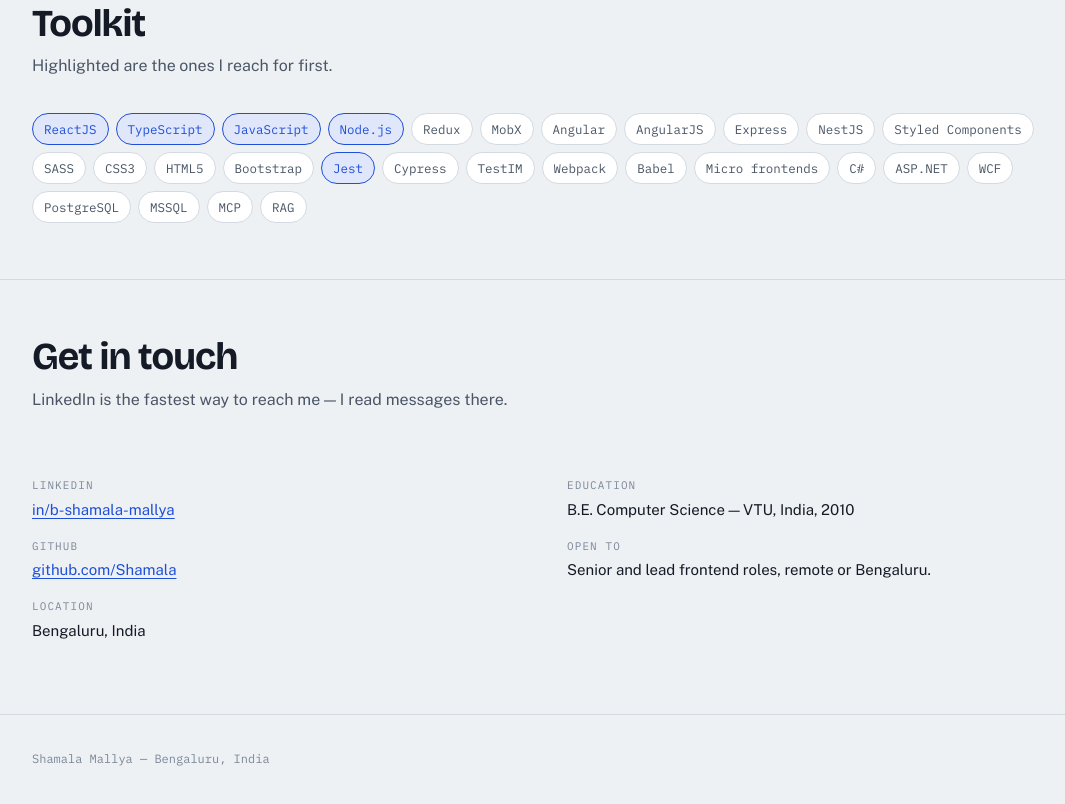
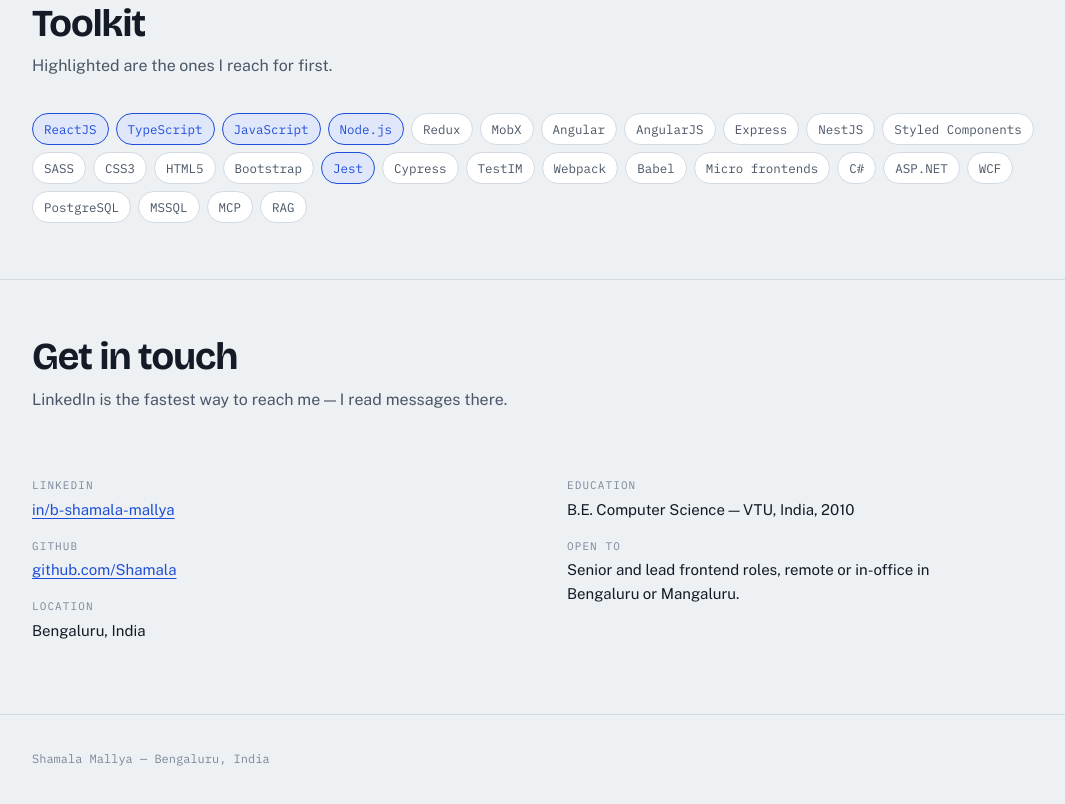
Before and after one commit to Shamala/Shamala.github.io, a plain HTML site: page index.html in a window 1280 px wide. Shown: the part 5933-6737 px from the top of the page, without its empty margins (88-1153 px from the left). Drawn offline with nearby package versions, Linux system fonts and the light colour scheme; no server answers.

Commit message:
Updated work location

```diff
--- a/index.html
+++ b/index.html
@@ -735,8 +735,8 @@
       </div>
       <p class="sec-sub">
         Featured projects and running apps — open any preview to explore. The
-        full list below reads the GitHub API directly, so it stays current on its
-        own.
+        full list below reads the GitHub API directly, so it stays current on
+        its own.
       </p>
 
       <p class="subhead">Featured projects &amp; demos</p>
@@ -1416,7 +1416,10 @@
           <dt>Education</dt>
           <dd>B.E. Computer Science — VTU, India, 2010</dd>
           <dt>Open to</dt>
-          <dd>Senior and lead frontend roles, remote or Bengaluru.</dd>
+          <dd>
+            Senior and lead frontend roles, remote or in-office in<br />Bengaluru
+            or Mangaluru.
+          </dd>
         </dl>
       </div>
     </div>
```
